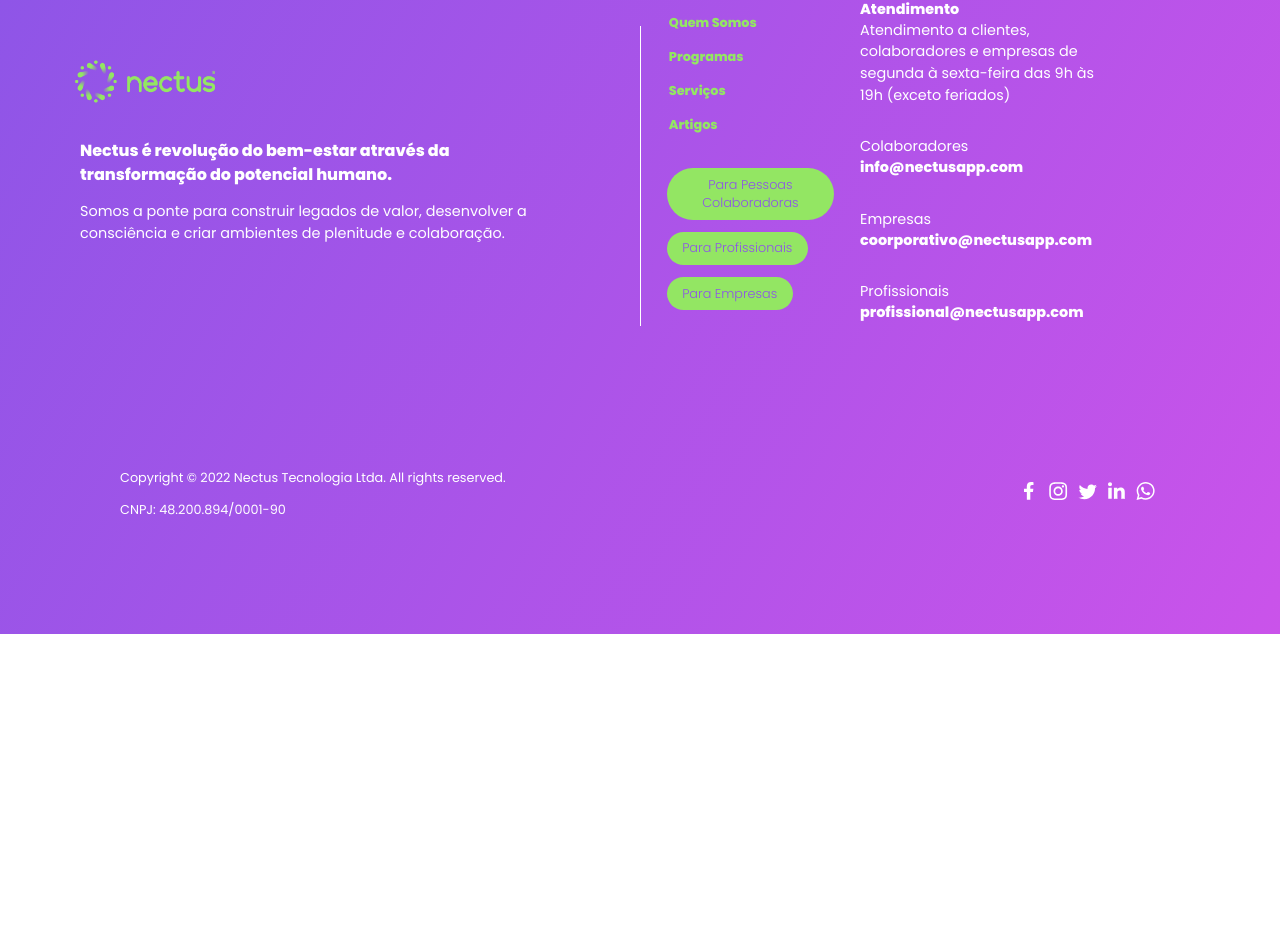
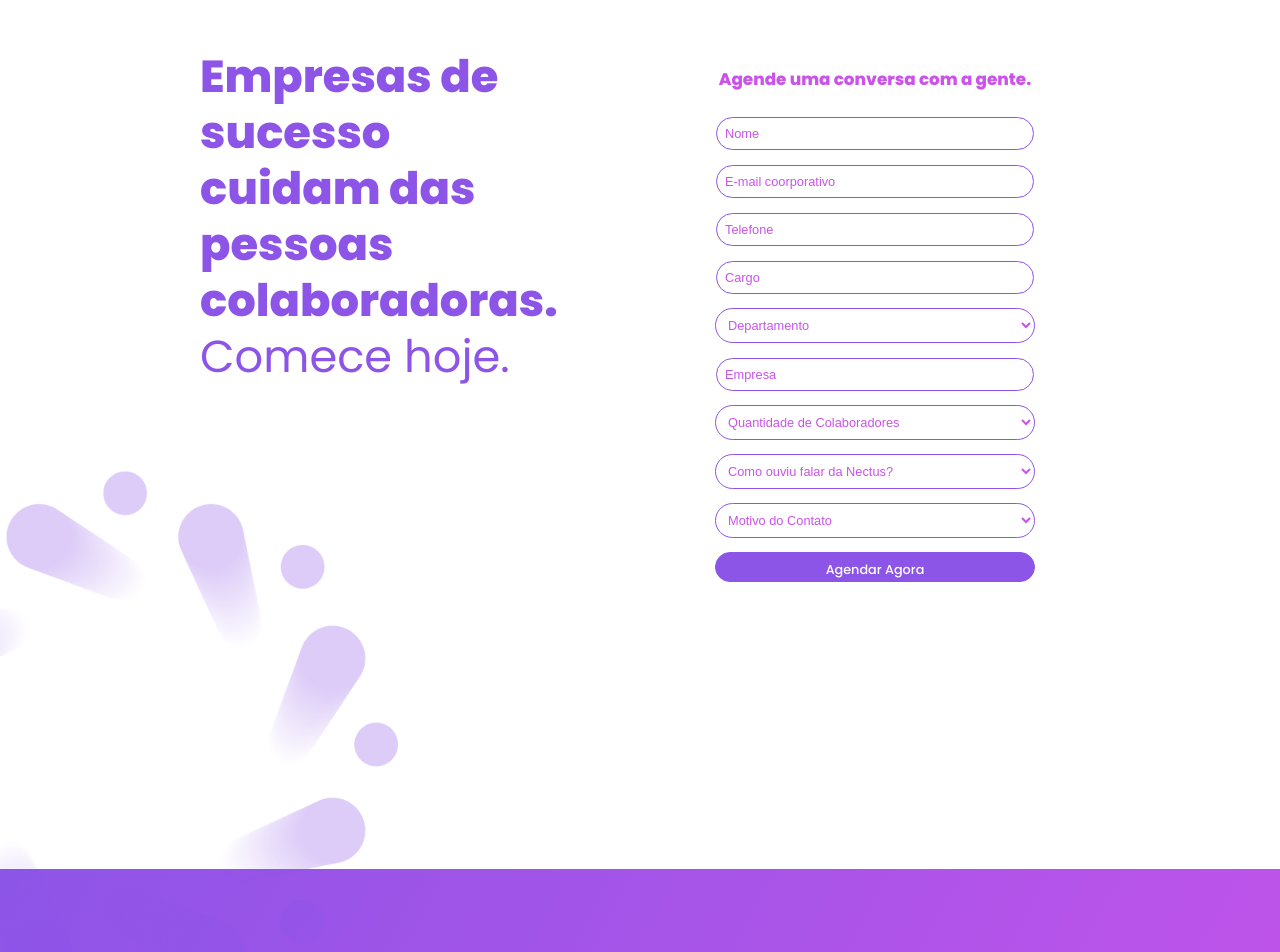
Before and after one commit to sahdibernardi/nectus, a React (Vite) app: page / in a window 1280 px wide. Shown: the part 8810-9762 px from the top of the page. Before the commit the page ends 9444 px from the top, so only its background shows below. Built offline with nearby package versions, Linux system fonts and the light colour scheme.

Commit message:
finish website tags and css

```diff
--- a/src/App.jsx
+++ b/src/App.jsx
@@ -3,6 +3,7 @@ import './style/homepage.css'
 import './style/footer.css'
 import './style/header.css'
 import './style/articles.css'
+import './style/forms.css'
 import Homepage from './pages/Homepage'
 
 function App() {
--- /dev/null
+++ b/src/components/HPForm.jsx
@@ -0,0 +1,47 @@
+function HPForm () {
+  return(
+    <form>
+            <input type="text" placeholder="Nome" className='s12-input'/>
+            <input type="text" placeholder="E-mail coorporativo" className='s12-input'/>
+            <input type="text" placeholder="Telefone" className='s12-input'/>
+            <div>
+              <input type="text" placeholder="Cargo" className='s12-input'/>
+              <select className='s12-select'>
+                <option value="0" selected>Departamento</option>
+                <option value="1">Administrativo</option>
+                <option value="2">RH</option>
+                <option value="3">Marketing/Vendas</option>
+                <option value="4">TI</option>
+              </select>
+            </div>
+            <div>
+              <input type="text" placeholder="Empresa" className='s12-input'/>
+              <select className='s12-select'>
+                <option value="0" selected>Quantidade de Colaboradores</option>
+                <option value="1">1-50</option>
+                <option value="2">51-100</option>
+                <option value="3">101-500</option>
+                <option value="4">501-1000</option>
+              </select>
+            </div>
+            <select className='s12-select'>
+              <option value="0" selected>Como ouviu falar da Nectus?</option>
+              <option value="1">Google</option>
+              <option value="2">Redes Sociais</option>
+              <option value="3">Evento</option>
+              <option value="4">Indicação</option>
+            </select>
+            <select className='s12-select'>
+              <option value="0" selected>Motivo do Contato</option>
+              <option value="1">Motivo 1</option>
+              <option value="2">Motivo 2</option>
+              <option value="3">Motivo 2</option>
+            </select>
+            <button className='form-btn'>
+              Agendar Agora
+            </button>
+          </form>
+  )
+}
+
+export default HPForm
--- a/src/pages/Homepage.jsx
+++ b/src/pages/Homepage.jsx
@@ -14,6 +14,7 @@ import vectorGroup2 from '../assets/VectorGroup2.svg'
 import Footer from '../components/Footer'
 import Header from '../components/Header'
 import ArticleSlider from '../components/ArticlesSlider'
+import HPForm from '../components/HPForm'
 
 function Homepage() {
 
@@ -425,6 +426,24 @@ function Homepage() {
       <span>SERVIÇOS</span>
     </div>
     <ArticleSlider />
+    <div className='s12'>
+      <div className='s12-div'>
+        <div className='s12-text'>
+          <span>
+            <span id="s10-hl">Empresas de sucesso cuidam das pessoas colaboradoras.</span> Comece hoje.
+          </span>
+        </div>
+        <div className="s12-right-div">
+          <span className='s12-form-title'>
+            Agende uma conversa com a gente.
+          </span>
+          <HPForm />
+        </div>
+      </div>
+      <div className='s12-img-div'>
+        <img alt='graphic nectus logo' src={ graphicNectusLogo } className='s10-graphic-logo' id="s12-logo-left"/>
+      </div>
+    </div>
     <Footer />
     </>
   )
--- a/src/style/articles.css
+++ b/src/style/articles.css
@@ -27,7 +27,7 @@
 .nav-buttons {
   display: none;
   justify-content: center;
-  margin-top: 10px;
+  margin-top: 50px;
   font-size: 0.1rem;
 }
 
--- /dev/null
+++ b/src/style/forms.css
@@ -0,0 +1,80 @@
+:root {
+  font-family: poppins;
+  line-height: 1.5;
+  font-weight: 500;
+
+  --nectus-purple: #8D55E7;
+  --nectus-purple-light: #CA53EA;
+  --nectus-green: #93E663;
+  --black: #000;
+  --white: #FFF;
+
+  font-synthesis: none;
+  text-rendering: optimizeLegibility;
+  -webkit-font-smoothing: antialiased;
+  -moz-osx-font-smoothing: grayscale;
+  -webkit-text-size-adjust: 100%;
+}
+
+input {
+  background-color: var(--white);
+  border: 1px solid var(--nectus-purple);
+  border-radius: 100px;
+  padding: 8px;
+  margin: 5px;
+  font-size: 0.8rem;
+  max-height: 25px;
+  width: 300px;
+}
+
+::placeholder {
+  color: var(--nectus-purple-light);
+  opacity: 1;
+}
+
+select {
+  background-color: var(--white);
+  border: 1px solid var(--nectus-purple);
+  border-radius: 100px;
+  padding: 8px;
+  margin: 5px;
+  font-size: 0.8rem;
+  min-height: 25px;
+  min-width: 320px;
+  color: var(--nectus-purple-light)
+}
+
+.select-arrow {
+  padding-right: 50px;
+}
+
+.form-btn {
+  background-color: var(--nectus-purple);
+  border: 1px solid var(--nectus-purple);
+  border-radius: 100px;
+  padding: 8px;
+  font-size: 0.8rem;
+  color: var(--white);
+  height: 30px;
+  width: 320px;
+  margin: 10px;
+}
+
+
+
+
+
+
+@media screen and (min-width: 768px) {
+  input {
+    margin: 0;
+  }
+
+  select {
+    margin: 0;
+  }
+
+  .form-btn {
+    margin: 10px;
+  }
+}
--- a/src/style/homepage.css
+++ b/src/style/homepage.css
@@ -646,6 +646,54 @@ body {
   margin-top: 50px;
 }
 
+.s12-div {
+  display: flex;
+  flex-direction: column;
+  justify-content: center;
+  align-items: start;
+}
+
+.s12-img-div {
+  display: none;
+}
+
+
+.s12 {
+  font-family: poppins;
+  display: flex;
+  flex-direction: column;
+  align-items: center;
+  font-size: 1.4rem;
+  line-height: 1.8rem;
+  color: var(--nectus-purple);
+  max-width: 100%;
+  text-align: center;
+  padding: 20px;
+  margin: 100px 0 100px 0;
+}
+
+.s12-form-title {
+  font-size: 1.05rem;
+  font-weight: 700;
+  color: var(--nectus-purple-light);
+  text-align: left;
+}
+
+.s12-text {
+  text-align: left;
+  justify-content: center;
+  padding: 0 50px 20px 20px;
+}
+
+
+
+
+
+
+
+
+
+
 
 
 
@@ -965,4 +1013,42 @@ body {
     justify-content: center;
     align-items: left;
   }
+
+
+  .s12 {
+    font-family: poppins;
+    display: flex;
+    flex-direction: column;
+    align-items: center;
+    height: 700px;
+    font-size: 2.3rem;
+    line-height: 2.9rem;
+  }
+
+  .s12-img-div {
+    display: flex;
+    flex-direction: row;
+    width: 100%;
+    margin-top: -200px;
+    margin-left: -400px;
+  }
+
+
+  .s12-right-div {
+    padding: 0px 50px 50px 50px;
+    margin-left: 50px;
+    max-width: 350px;
+  }
+
+  .s12-text {
+    max-width: 350px;
+    font-size: 2.8rem;
+    text-align: left;
+    line-height: 3.5rem;
+  }
+
+  .s12-div {
+    flex-direction: row;
+  }
+
 }
```
